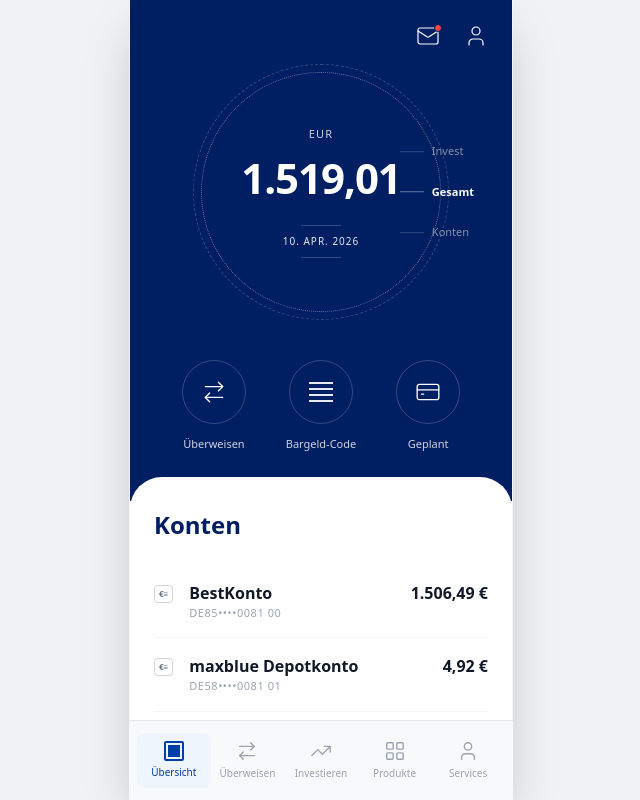
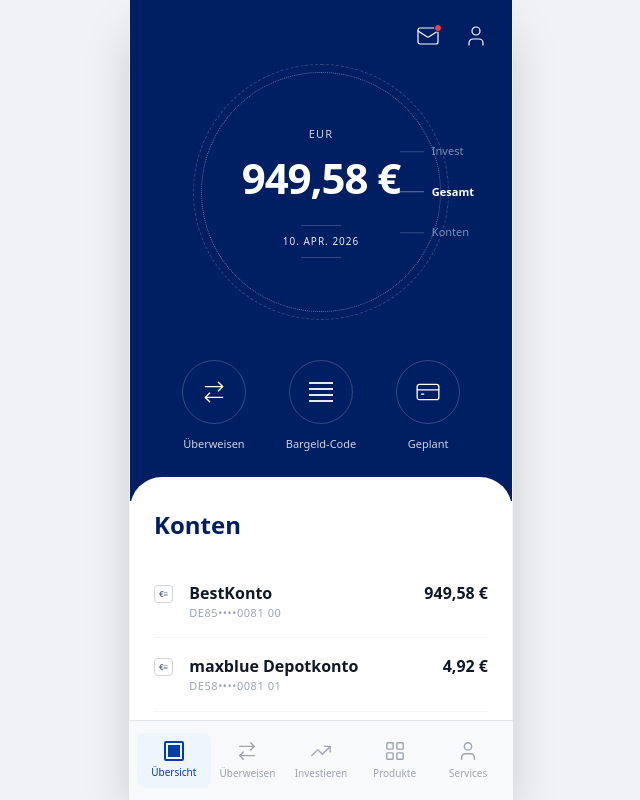
Before and after one commit to bradlywilliam3-netizen/bank-mvp, a React (Vite) app in the folder frontend/: page /dashboard in a window 1280 px wide. Shown: the whole page, without its empty margins (319-959 px from the left). Built offline with nearby package versions, Linux system fonts and the light colour scheme; sample sign-in values are in the browser's storage.

Commit message:
fix api url

```diff
--- a/frontend/src/Dashboard.jsx
+++ b/frontend/src/Dashboard.jsx
@@ -50,8 +50,8 @@ export default function Dashboard() {
   if (!user) return null;
 
   // Values from previous implementation
-  const mainBalance = "1.519,01";
-  const kontoBalance = "1.506,49 €";
+  const mainBalance = "949,58 €";
+  const kontoBalance = "949,58 €";
   const iban = "DE85 8107 0024 0218 0081 00";
 
   return (
```
